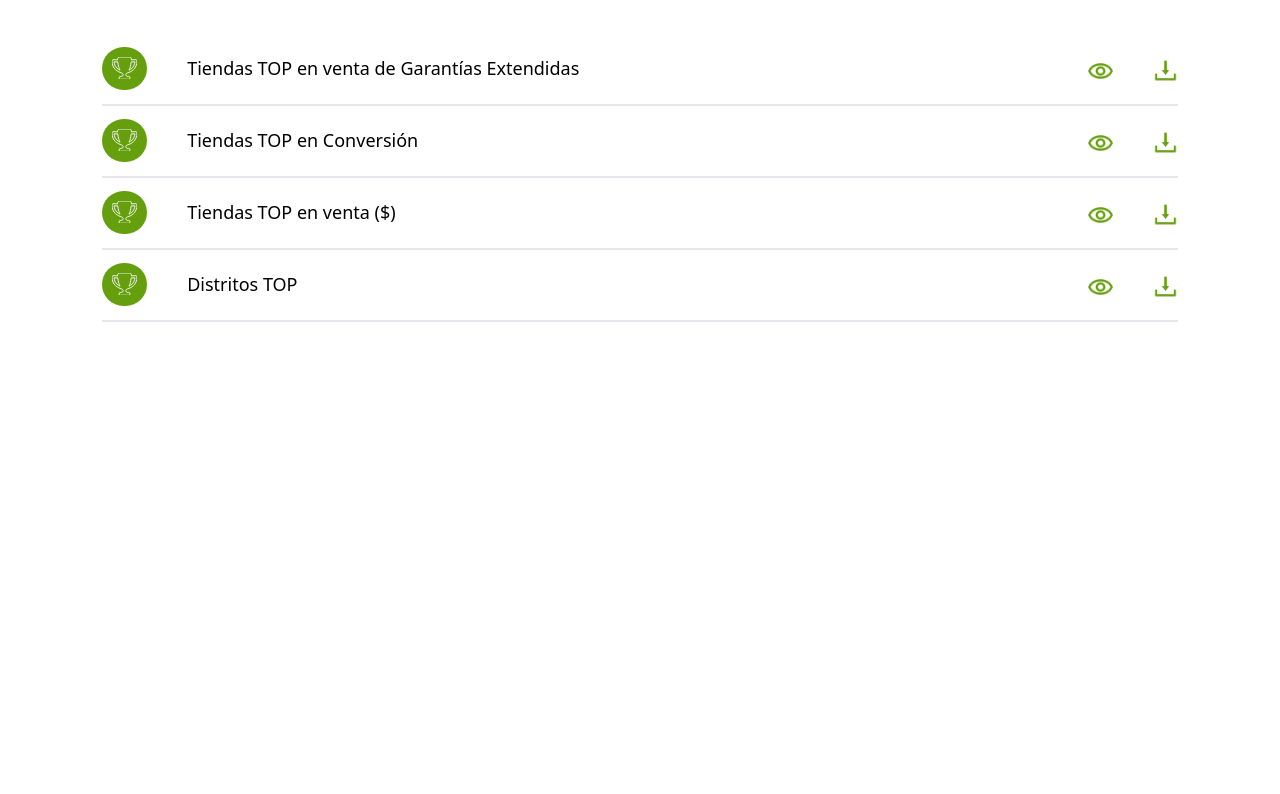
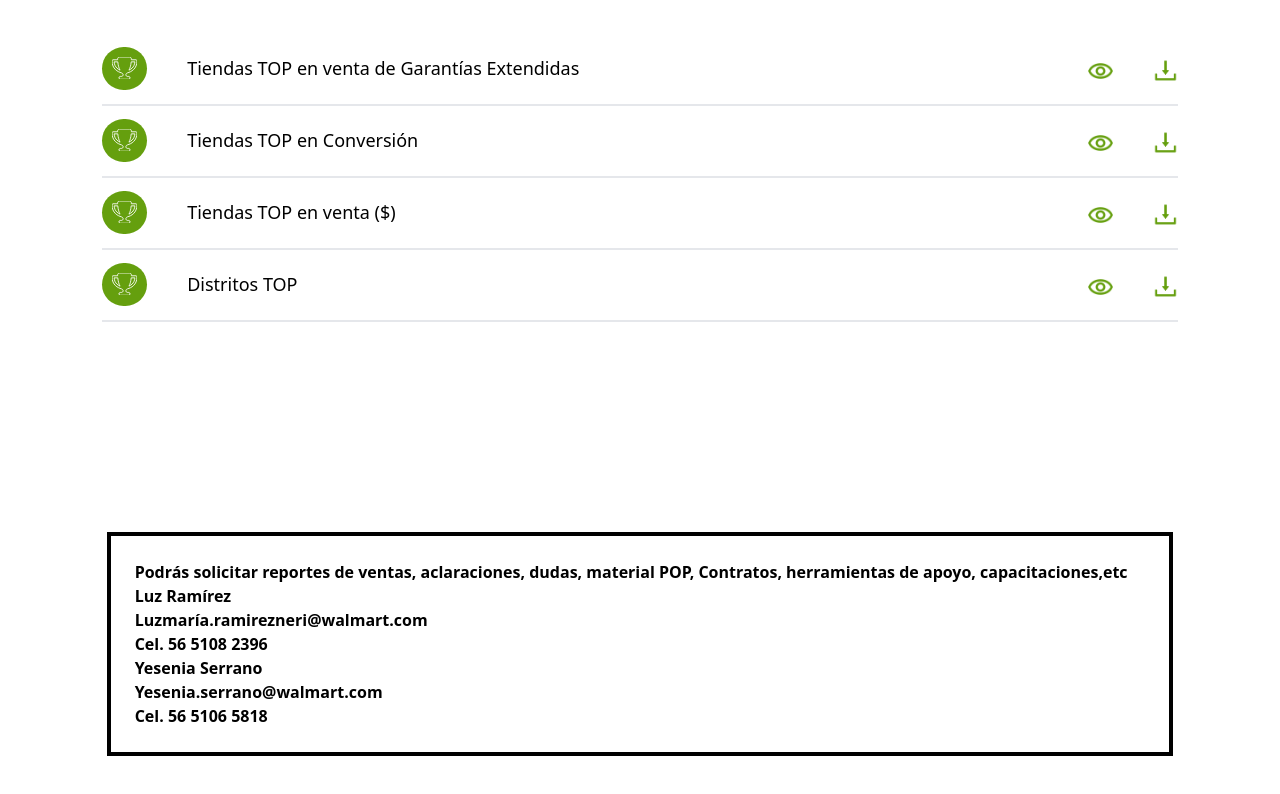
Before and after one commit to Chema23x/bodega-landing, a Next.js app: page /TopStoresPage in a window 1280 px wide. Shown: the part 288-1082 px from the top of the page. Before the commit the page ends 820 px from the top, so only its background shows below. Built offline with nearby package versions, Linux system fonts and the light colour scheme.

Commit message:
Cambios bodega

```diff
--- a/src/pages/TopStoresPage/index.jsx
+++ b/src/pages/TopStoresPage/index.jsx
@@ -53,6 +53,21 @@ const TopStoresPage = () =>{
             </div>
         </section>
         {selectedImg && <ContentPage archiveTitle={selectedImg} section={file}  hide={() => handlePdfClick(null)}/>}
+       <footer className="w-full flex justify-center mb-10 ">
+        <div className="border-4 border-black w-10/12 p-6 font-semibold">
+            <h2>Podrás solicitar reportes de ventas, aclaraciones, dudas, material POP, Contratos, herramientas de apoyo, capacitaciones,etc</h2>
+            <h3 className="font-bold">Luz Ramírez</h3>
+            <p>Luzmaría.ramirezneri@walmart.com
+                <br />
+                Cel. 56 5108 2396
+            </p>
+            <h3 className="font-bold">Yesenia Serrano</h3>
+            <p>Yesenia.serrano@walmart.com
+                <br />
+                Cel. 56 5106 5818
+            </p>
+        </div>
+       </footer>
     </>
     )
 }
```
